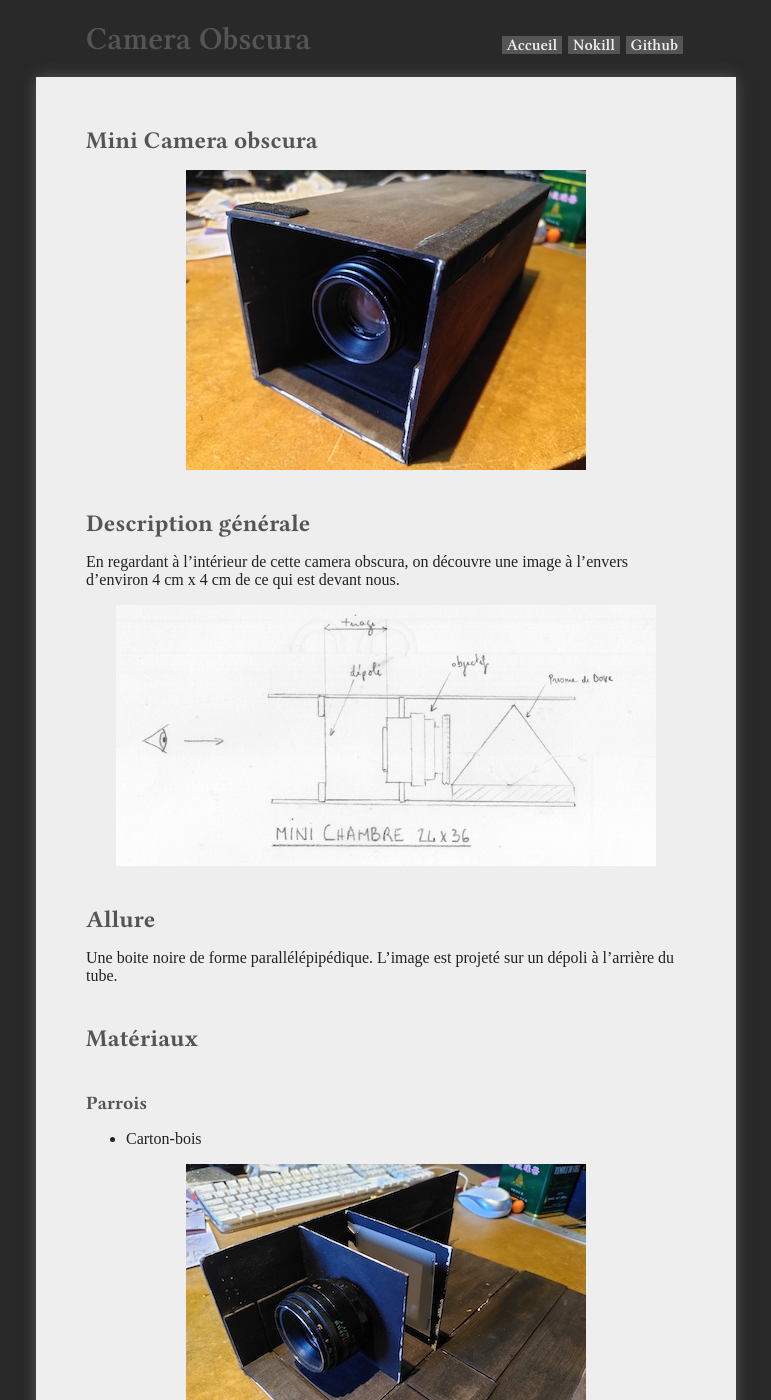
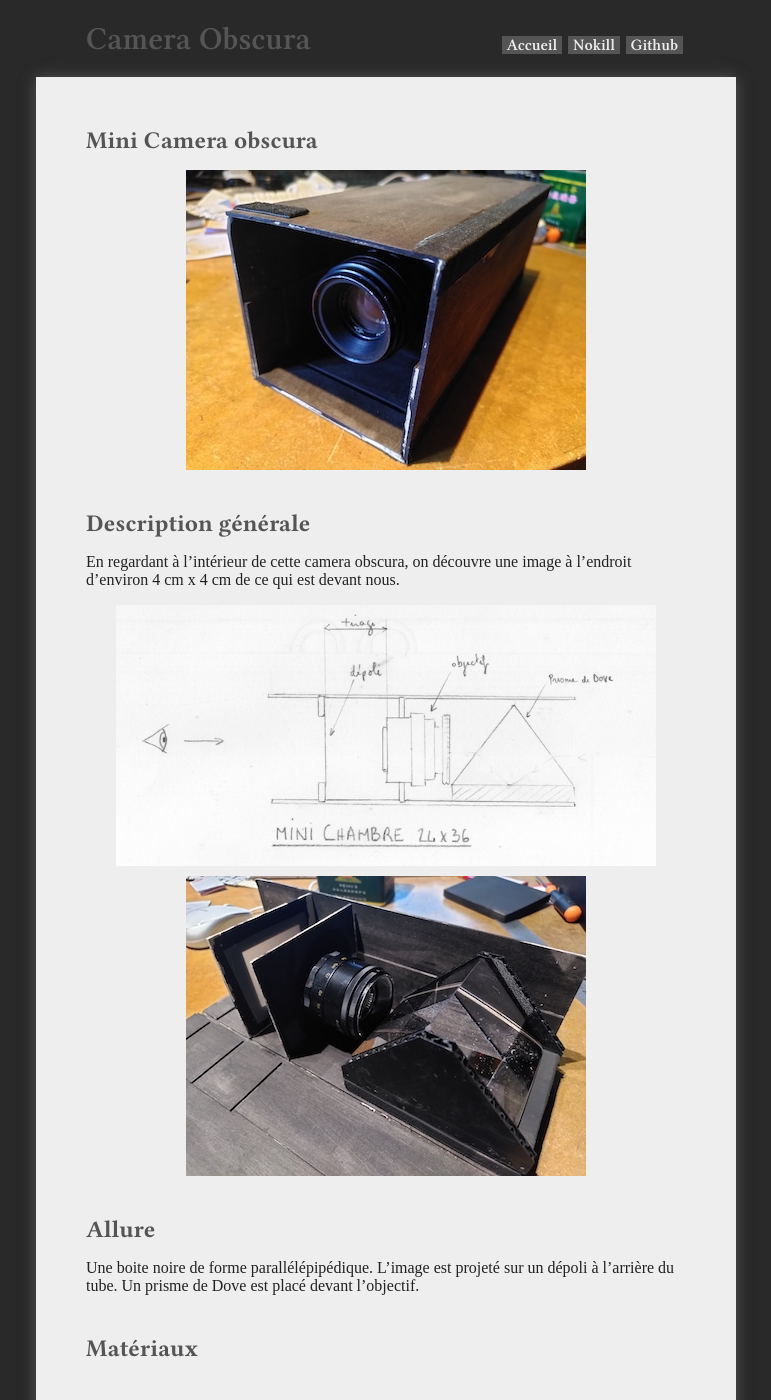
Before and after one commit to virginienokill/camera-obscura, a Jekyll site: the page built from contenu/prototypes/camera00.md, in a window 1280 px wide and 1400 px high. Shown: the whole window, without its empty margins (254-1025 px from the left). Built offline with Jekyll 4.4.1, drawn with Linux system fonts in a browser that asks for light colours; nearby versions of some CDN libraries; some web fonts are replaced; our own code applies the rules of GitHub Pages for plain Markdown files; a script that is not in the unit is left out; the repository's description, which GitHub fills in, is left out.

Commit message:
Update camera00.md

```diff
--- a/contenu/prototypes/camera00.md
+++ b/contenu/prototypes/camera00.md
@@ -2,11 +2,12 @@
 ![mini_chambre_2](../photos/mini_chambre_2_ultralight.jpg)
 
 ## Description générale
-En regardant à l'intérieur de cette camera obscura, on découvre une image à l'envers d'environ 4 cm x 4 cm de ce qui est devant nous.
+En regardant à l'intérieur de cette camera obscura, on découvre une image à l'endroit d'environ 4 cm x 4 cm de ce qui est devant nous.
 
 ![proto_0](../photos/proto_00V2_ultralight.jpg)
+![mini_chambre_3](../photos/mini_chambre_3_ultralight.jpg)
 ## Allure
-Une boite noire de forme parallélépipédique. L'image est projeté sur un dépoli à l'arrière du tube.
+Une boite noire de forme parallélépipédique. L'image est projeté sur un dépoli à l'arrière du tube. Un prisme de Dove est placé devant l'objectif.
 
 ## Matériaux
 
@@ -35,7 +36,7 @@
 ## Améliorations envisagées
 - placement d'un prisme de dove devant l'objectif pour retourner l'image
 
-![mini_chambre_3](../photos/mini_chambre_3_ultralight.jpg)
+
 
 ## Moment envisagé pour la construction et/ou les améliorations
 printemps 2023
```
